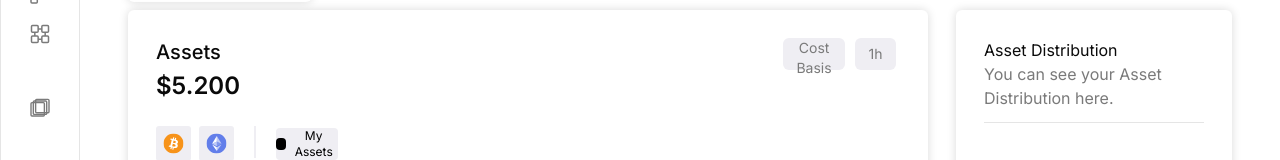
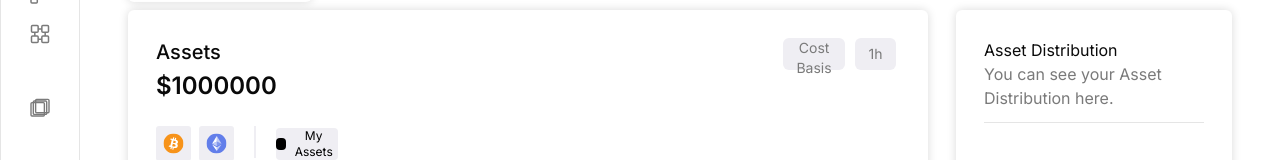
Before and after one commit to BryanHertelt/dashboard, a Next.js app in the folder webfrontend/: page /tracker/asset-distribution in a window 1280 px wide. Shown: the part 177-337 px from the top of the page. Built offline with nearby package versions, Linux system fonts and the light colour scheme; data requests are answered from the project's data file.

Commit message:
feat: Add data fetching for Asset Distribution Page.

```diff
--- a/webfrontend/src/app/tracker/(distribution)/_components/ADcomp.tsx
+++ b/webfrontend/src/app/tracker/(distribution)/_components/ADcomp.tsx
@@ -12,11 +12,14 @@ import {
   pieChartOptions,
 } from "@/api/distribution/chartdataformatter";
 
-const AssetDistributionComponent = () => {
+const AssetDistributionComponent = (portfolioResponseProp: any) => {
   return (
     <>
       <div className="card h-4/6 w-8/12 flex-grow pl-7 py-7 pr-8">
-        <AssetValueChartComponent data={assetLineChartData} />
+        <AssetValueChartComponent
+          data={assetLineChartData}
+          portfolioResponse={portfolioResponseProp.portfolioResponse.value[0]}
+        />
       </div>
       <div className="card p-7 h-4/6 ml-7 w-3/12">
         <DistributionComponent
--- a/webfrontend/src/app/tracker/(distribution)/_components/assetvaluechartcomponent.tsx
+++ b/webfrontend/src/app/tracker/(distribution)/_components/assetvaluechartcomponent.tsx
@@ -3,7 +3,8 @@ import { Line } from "react-chartjs-2";
 import { lineChartOptions } from "@/api/distribution/chartdataformatter";
 import { BitcoinIcon, EthereumIcon } from "@/../public/images";
 
-const AssetValueChartComponent = (props: any) => {
+const AssetValueChartComponent = ({ data, portfolioResponse }: any) => {
+  console.log(portfolioResponse);
   return (
     <>
       <header>
@@ -21,8 +22,7 @@ const AssetValueChartComponent = (props: any) => {
           </div>
         </div>
         <p className=" w-11/12 font-semibold text-2xl text-currentvaluefont">
-          {" "}
-          $5.200{" "}
+          ${portfolioResponse.currentvalue}
         </p>
         <div className="flex flex-row h-10 items-center mt-5">
           <button className="mt-1 mr-2 text-3xl h-full rounded-md">
@@ -42,7 +42,7 @@ const AssetValueChartComponent = (props: any) => {
       </header>
       <div className="w-full h-4/6 mt-6">
         <div className=" flex flex-row justify-center w-full h-full">
-          <Line options={lineChartOptions} data={props.data} />
+          <Line options={lineChartOptions} data={data} />
         </div>
       </div>
     </>
--- a/webfrontend/src/app/tracker/(distribution)/asset-distribution/page.tsx
+++ b/webfrontend/src/app/tracker/(distribution)/asset-distribution/page.tsx
@@ -1,6 +1,30 @@
 import AssetDistributionComponent from "../_components/ADcomp";
+import { StructureLayer } from "@/api/layer";
 
-const AssetDistribution = () => {
-  return <AssetDistributionComponent />;
+const AssetDistribution = async () => {
+  try {
+    const [portfolioResponse, assetResponse] = await Promise.allSettled([
+      StructureLayer.fetchDistributionUnits("portfolios", `portfolioid=1`),
+      StructureLayer.fetchDistributionUnits(
+        "assets",
+        `assettype=cryptocurrency`
+      ),
+    ]);
+    if (
+      portfolioResponse.status == "rejected" ||
+      assetResponse.status == "rejected"
+    ) {
+      throw new Error(
+        `Portoflio Response: ${portfolioResponse.status}, Asset Response: ${assetResponse.status}`
+      );
+    } else {
+      return (
+        <AssetDistributionComponent portfolioResponse={portfolioResponse} />
+      );
+    }
+  } catch (error) {
+    console.error(error);
+    return <div> Error </div>;
+  }
 };
 export default AssetDistribution;
```
